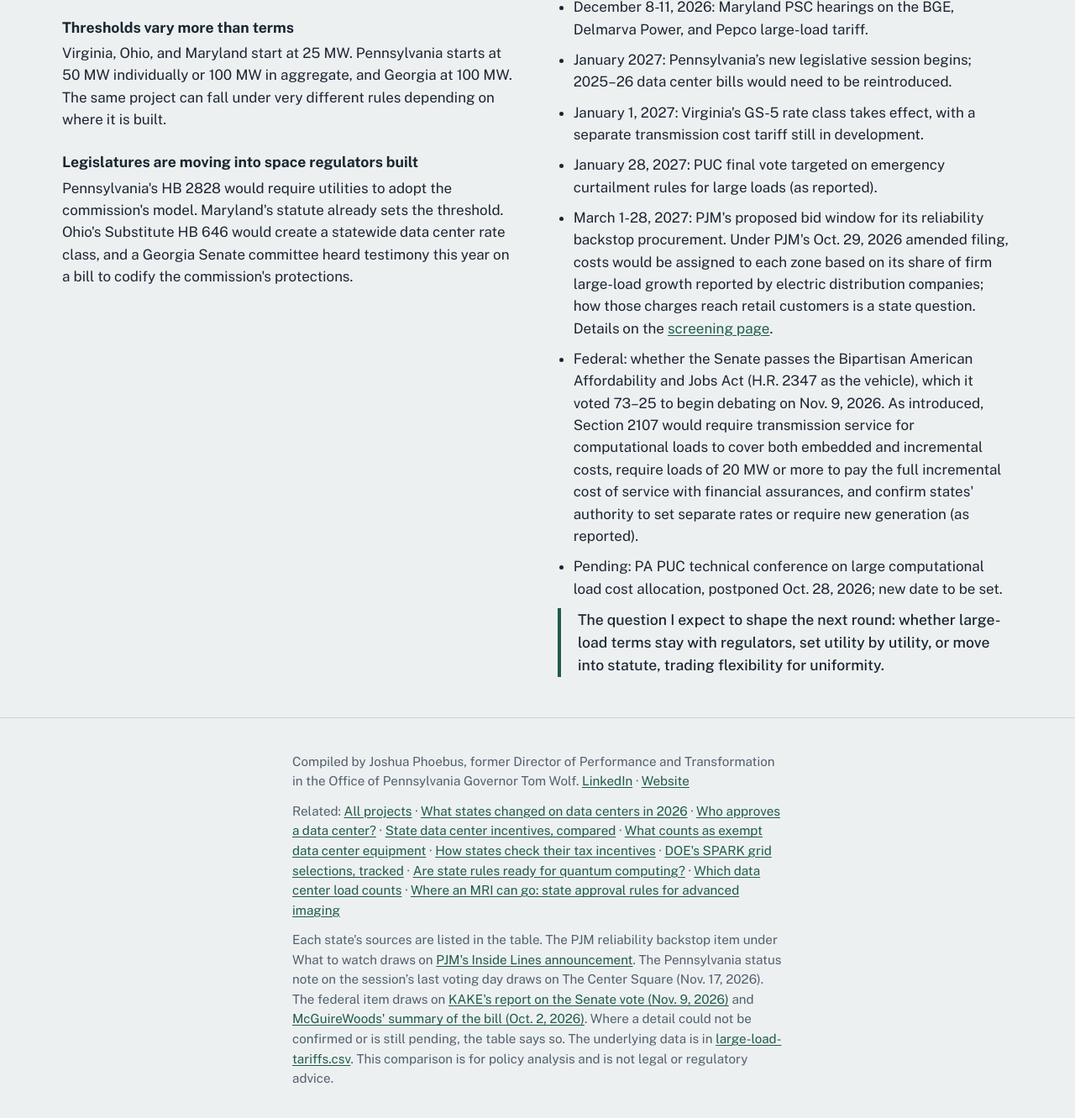
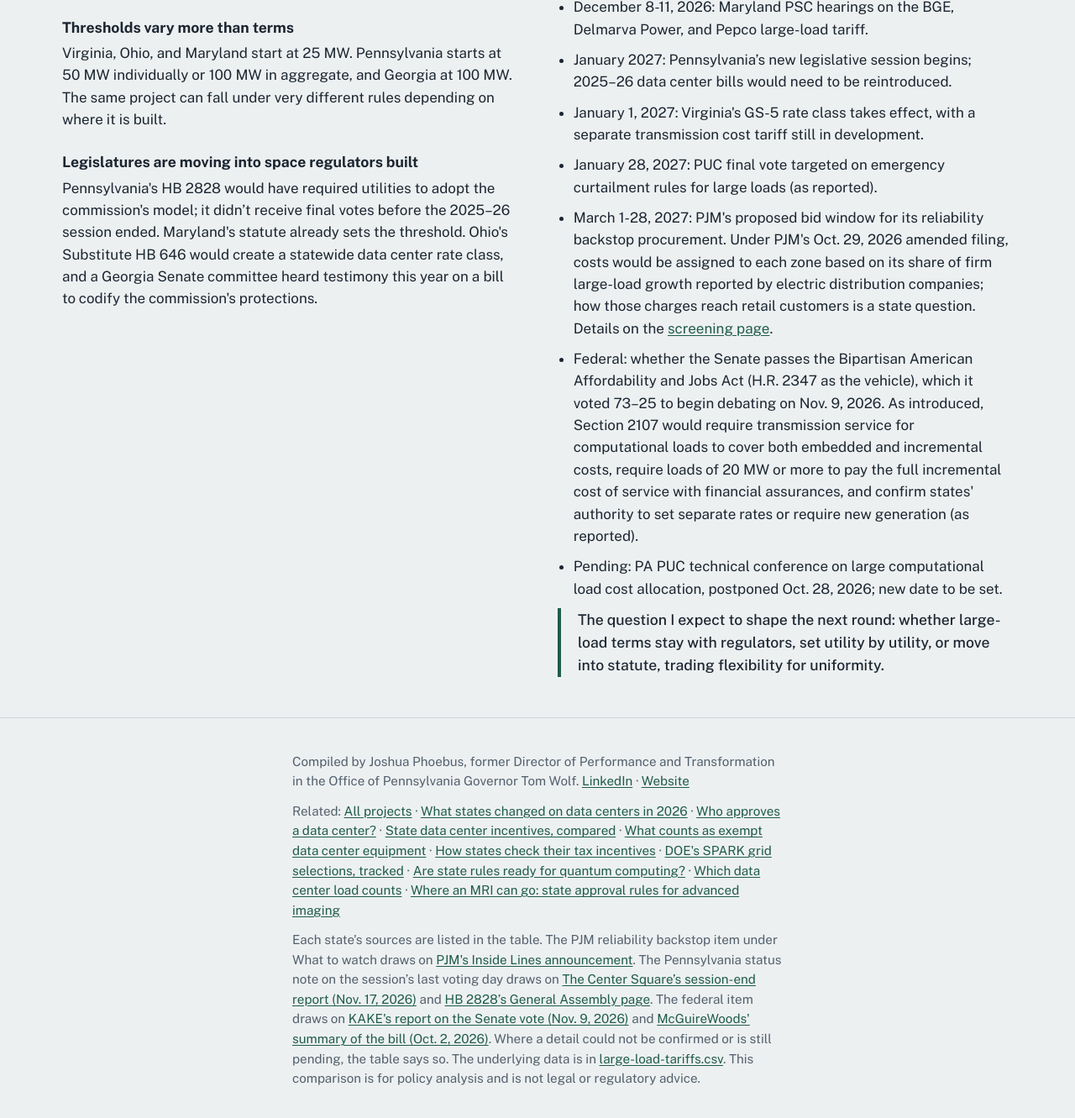
Before and after one commit to jphoebus/large-load-tariffs, a plain HTML site: page index.html in a window 1280 px wide. Shown: the part 6090-7421 px from the top of the page at 84% size. Drawn offline with nearby package versions, Linux system fonts and the light colour scheme.

Commit message:
Pennsylvania: HB 2828 'What stands out' wording for session end; link Center Square and HB 2828 sources in footer (#31)
Claude-Session: https://claude.ai/code/session_01BJw3vgBAGFciUJ3tDmcKUR

Co-authored-by: Claude <noreply@anthropic.com>

```diff
--- a/index.html
+++ b/index.html
@@ -332,7 +332,7 @@
           <h3>Thresholds vary more than terms</h3>
           <p>Virginia, Ohio, and Maryland start at 25 MW. Pennsylvania starts at 50 MW individually or 100 MW in aggregate, and Georgia at 100 MW. The same project can fall under very different rules depending on where it is built.</p>
           <h3>Legislatures are moving into space regulators built</h3>
-          <p>Pennsylvania's HB 2828 would require utilities to adopt the commission's model. Maryland's statute already sets the threshold. Ohio's Substitute HB 646 would create a statewide data center rate class, and a Georgia Senate committee heard testimony this year on a bill to codify the commission's protections.</p>
+          <p>Pennsylvania's HB 2828 would have required utilities to adopt the commission's model; it didn’t receive final votes before the 2025–26 session ended. Maryland's statute already sets the threshold. Ohio's Substitute HB 646 would create a statewide data center rate class, and a Georgia Senate committee heard testimony this year on a bill to codify the commission's protections.</p>
         </div>
         <div>
           <h2>What to watch</h2>
@@ -358,7 +358,7 @@
   <div class="wrap measure">
     <p>Compiled by Joshua Phoebus, former Director of Performance and Transformation in the Office of Pennsylvania Governor Tom Wolf. <a href="https://www.linkedin.com/in/joshuaphoebus">LinkedIn</a> · <a href="https://www.joshuaphoebusllc.com">Website</a></p>
     <p>Related: <a href="https://jphoebus.github.io/">All projects</a> · <a href="https://jphoebus.github.io/data-center-legislation-2026/">What states changed on data centers in 2026</a> · <a href="https://jphoebus.github.io/data-center-siting/">Who approves a data center?</a> · <a href="https://jphoebus.github.io/state-incentive-comparison/">State data center incentives, compared</a> · <a href="https://jphoebus.github.io/data-center-exempt-equipment/">What counts as exempt data center equipment</a> · <a href="https://jphoebus.github.io/tax-incentive-evaluation/">How states check their tax incentives</a> · <a href="https://jphoebus.github.io/spark-grid-tracker/">DOE's SPARK grid selections, tracked</a> · <a href="https://jphoebus.github.io/quantum-readiness/">Are state rules ready for quantum computing?</a> · <a href="https://jphoebus.github.io/large-load-screening/">Which data center load counts</a> · <a href="https://jphoebus.github.io/imaging-access/">Where an MRI can go: state approval rules for advanced imaging</a></p>
-    <p>Each state's sources are listed in the table. The PJM reliability backstop item under What to watch draws on <a href="https://insidelines.pjm.com/pjm-files-amended-reliability-backstop-proposal/" rel="noopener">PJM's Inside Lines announcement</a>. The Pennsylvania status note on the session&rsquo;s last voting day draws on The Center Square (Nov. 17, 2026). The federal item draws on <a href="https://www.kake.com/news/senate-votes-73-25-to-advance-permitting-reform-bill-with-provisions-addressing-data-centers/article_0d34b4e2-4b07-46c5-aac9-1bcf0ed492d3.html" rel="noopener">KAKE's report on the Senate vote (Nov. 9, 2026)</a> and <a href="https://www.mcguirewoods.com/client-resources/alerts/2026/10/bipartisan-american-affordability-and-jobs-act-of-2026-proposes-sweeping-reform-for-energy-and-infrastructure-projects/" rel="noopener">McGuireWoods' summary of the bill (Oct. 2, 2026)</a>. Where a detail could not be confirmed or is still pending, the table says so. The underlying data is in <a href="large-load-tariffs.csv">large-load-tariffs.csv</a>. This comparison is for policy analysis and is not legal or regulatory advice.</p>
+    <p>Each state's sources are listed in the table. The PJM reliability backstop item under What to watch draws on <a href="https://insidelines.pjm.com/pjm-files-amended-reliability-backstop-proposal/" rel="noopener">PJM's Inside Lines announcement</a>. The Pennsylvania status note on the session&rsquo;s last voting day draws on <a href="https://www.brushwoodmedianetwork.com/pennsylvania/news-pennsylvania/lawmakers-end-session-with-projected-6-billion-plus-deficit-waiting-for-january/" rel="noopener">The Center Square&rsquo;s session-end report (Nov. 17, 2026)</a> and <a href="https://www.palegis.us/legislation/bills/2025/hb2828" rel="noopener">HB 2828&rsquo;s General Assembly page</a>. The federal item draws on <a href="https://www.kake.com/news/senate-votes-73-25-to-advance-permitting-reform-bill-with-provisions-addressing-data-centers/article_0d34b4e2-4b07-46c5-aac9-1bcf0ed492d3.html" rel="noopener">KAKE's report on the Senate vote (Nov. 9, 2026)</a> and <a href="https://www.mcguirewoods.com/client-resources/alerts/2026/10/bipartisan-american-affordability-and-jobs-act-of-2026-proposes-sweeping-reform-for-energy-and-infrastructure-projects/" rel="noopener">McGuireWoods' summary of the bill (Oct. 2, 2026)</a>. Where a detail could not be confirmed or is still pending, the table says so. The underlying data is in <a href="large-load-tariffs.csv">large-load-tariffs.csv</a>. This comparison is for policy analysis and is not legal or regulatory advice.</p>
   </div>
 </footer>
 
```
Also changed, not shown: 1 other file.
